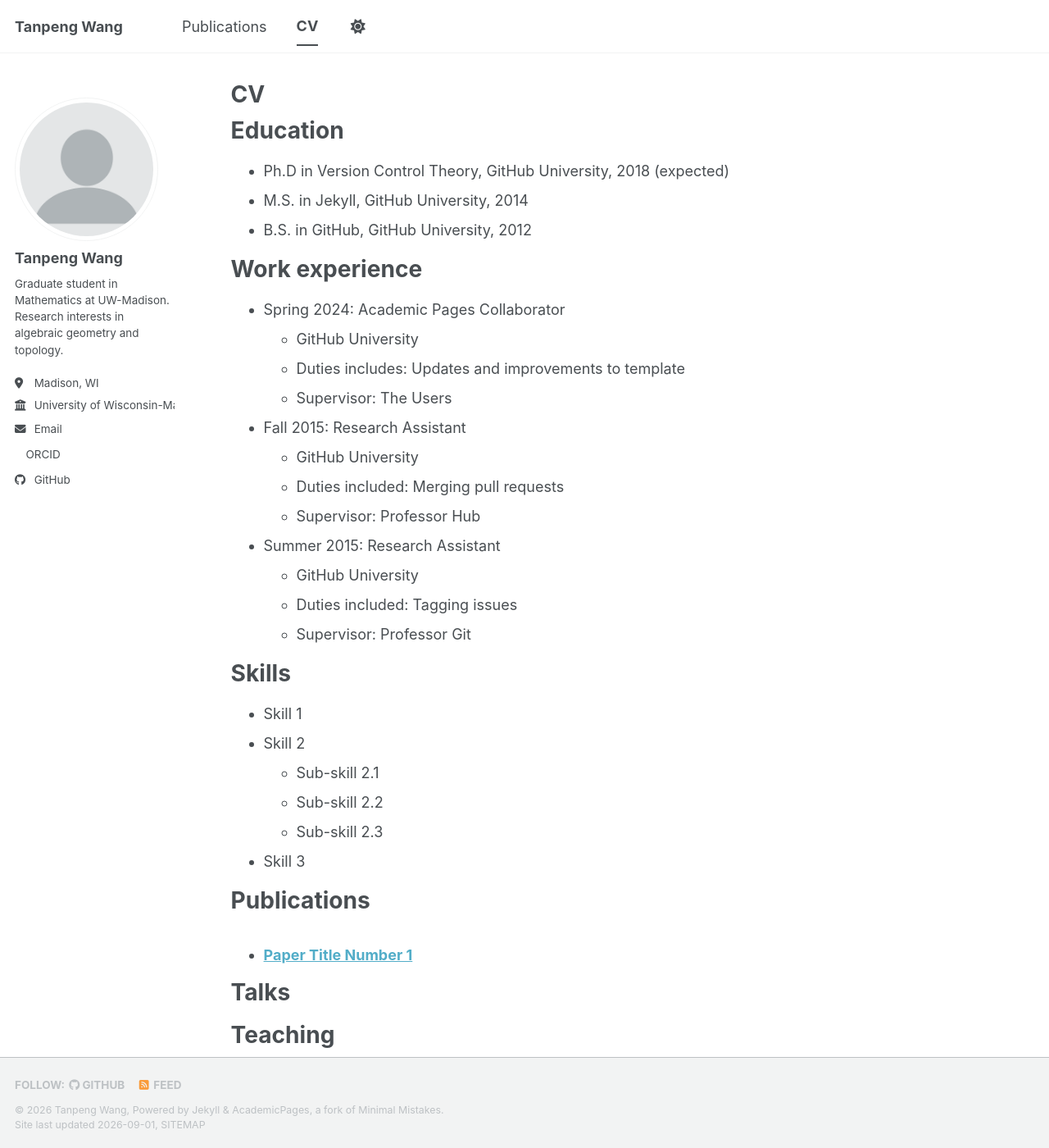
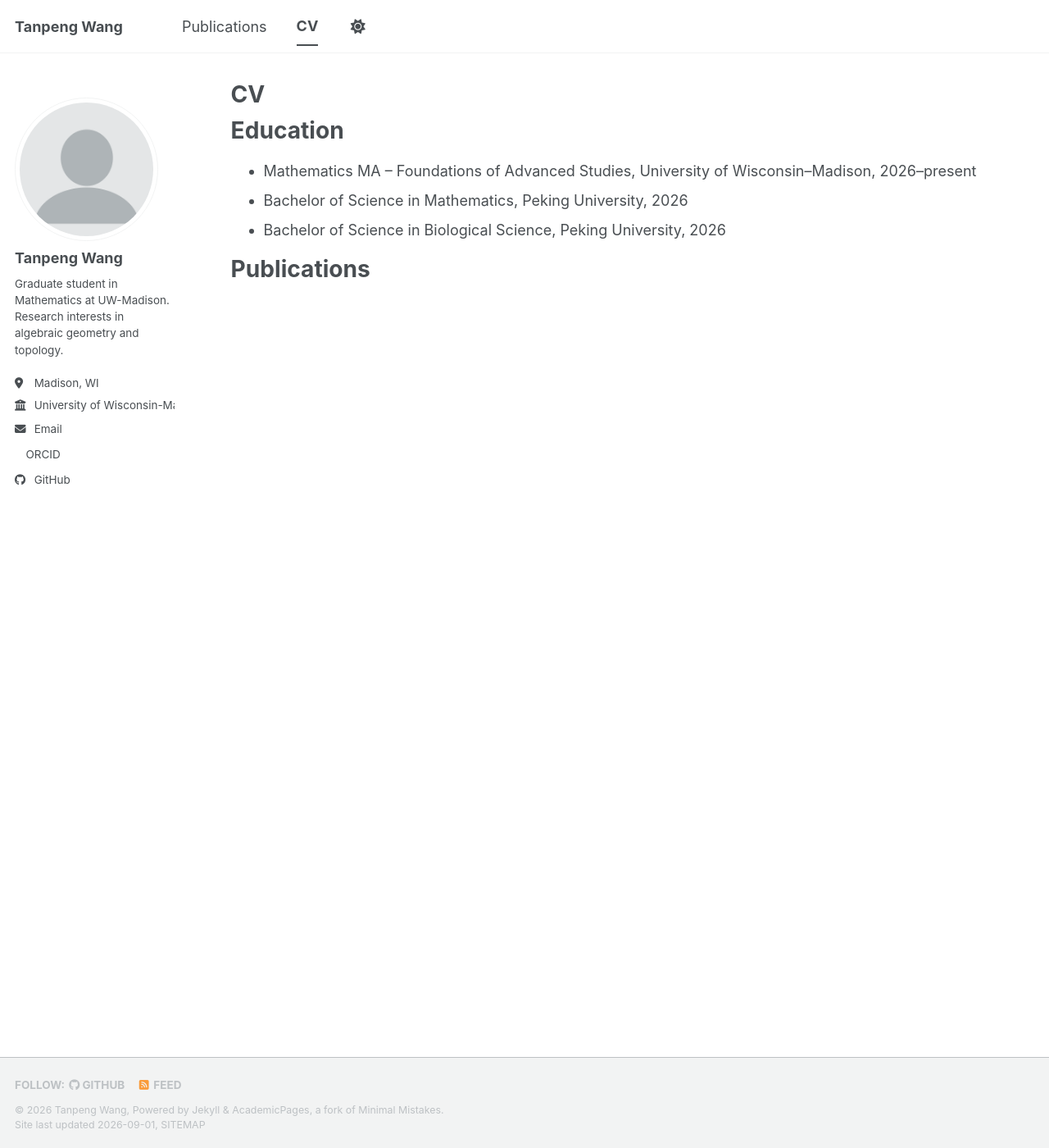
Before and after one commit to wangtanpeng101/wangtanpeng101.github.io, a Jekyll site: the page built from _pages/cv.md, in a window 1280 px wide and 1400 px high. Shown: the whole window at 82% size. Built offline with Jekyll 4.4.1, drawn with Linux system fonts in a browser that asks for light colours; a style sheet for code colours, icons or effects is not loaded.

Commit message:
Update cv.md

```diff
--- a/_pages/cv.md
+++ b/_pages/cv.md
@@ -11,54 +11,9 @@ redirect_from:
 
 Education
 ======
-* Ph.D in Version Control Theory, GitHub University, 2018 (expected)
-* M.S. in Jekyll, GitHub University, 2014
-* B.S. in GitHub, GitHub University, 2012
-
-Work experience
-======
-* Spring 2024: Academic Pages Collaborator
-  * GitHub University
-  * Duties includes: Updates and improvements to template
-  * Supervisor: The Users
-
-* Fall 2015: Research Assistant
-  * GitHub University
-  * Duties included: Merging pull requests
-  * Supervisor: Professor Hub
-
-* Summer 2015: Research Assistant
-  * GitHub University
-  * Duties included: Tagging issues
-  * Supervisor: Professor Git
-
-Skills
-======
-* Skill 1
-* Skill 2
-  * Sub-skill 2.1
-  * Sub-skill 2.2
-  * Sub-skill 2.3
-* Skill 3
+* Mathematics MA – Foundations of Advanced Studies, University of Wisconsin–Madison, 2026–present
+* Bachelor of Science in Mathematics, Peking University, 2026
+* Bachelor of Science in Biological Science, Peking University, 2026
 
 Publications
 ======
-  <ul>{% for post in site.publications reversed %}
-    {% include archive-single-cv.html %}
-  {% endfor %}</ul>
-
-Talks
-======
-  <ul>{% for post in site.talks reversed %}
-    {% include archive-single-talk-cv.html  %}
-  {% endfor %}</ul>
-
-Teaching
-======
-  <ul>{% for post in site.teaching reversed %}
-    {% include archive-single-cv.html %}
-  {% endfor %}</ul>
-
-Service and leadership
-======
-* Currently signed in to 43 different slack teams
```
